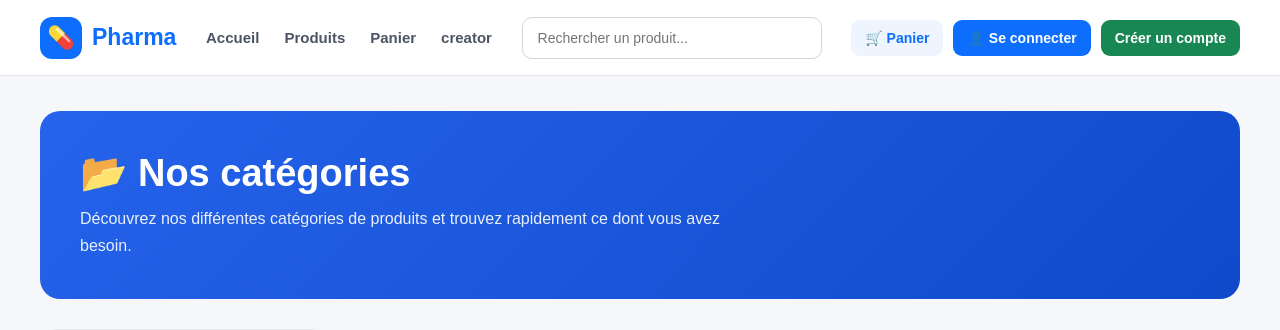
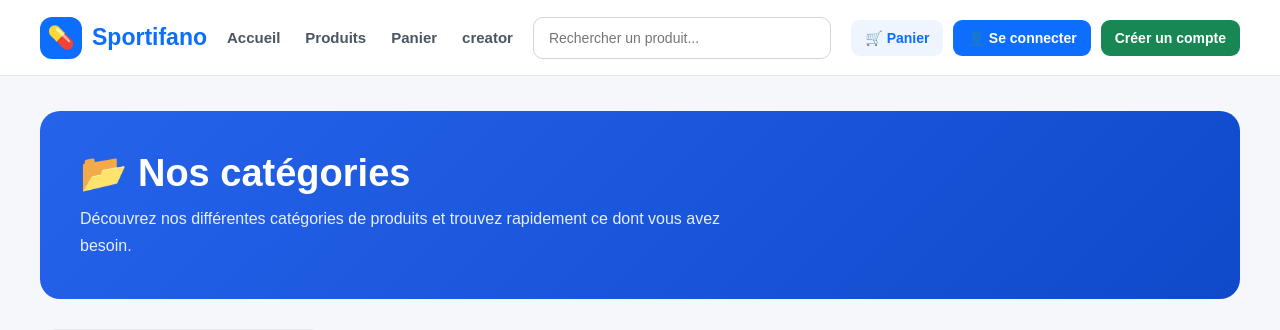
Before and after one commit to boumiza-1/pharma-store, a Django app: page /categories/ in a window 1280 px wide. Shown: the top 330 px of the page. Run offline with Django 5.2, Linux system fonts and the light colour scheme; data that the repository does not hold is empty.

Commit message:
Update Sportifano home page

```diff
--- a/store/templates/store/base.html
+++ b/store/templates/store/base.html
@@ -289,7 +289,7 @@
         <!-- LOGO -->
         <a href="{% url 'product_list' %}" class="logo">
             <span class="logo-icon">💊</span>
-            Pharma
+            Sportifano
         </a>
 
         <!-- MENU -->
```
